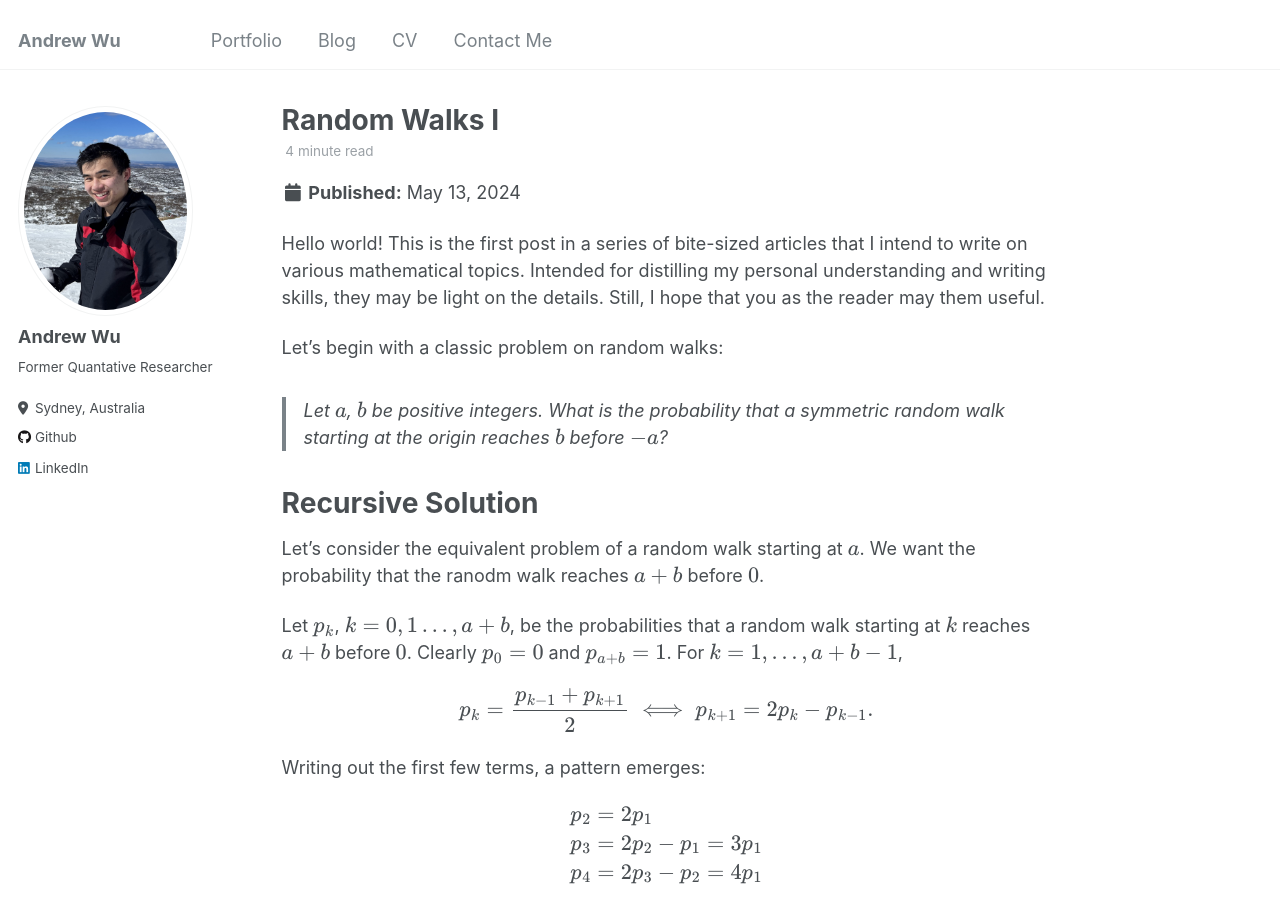
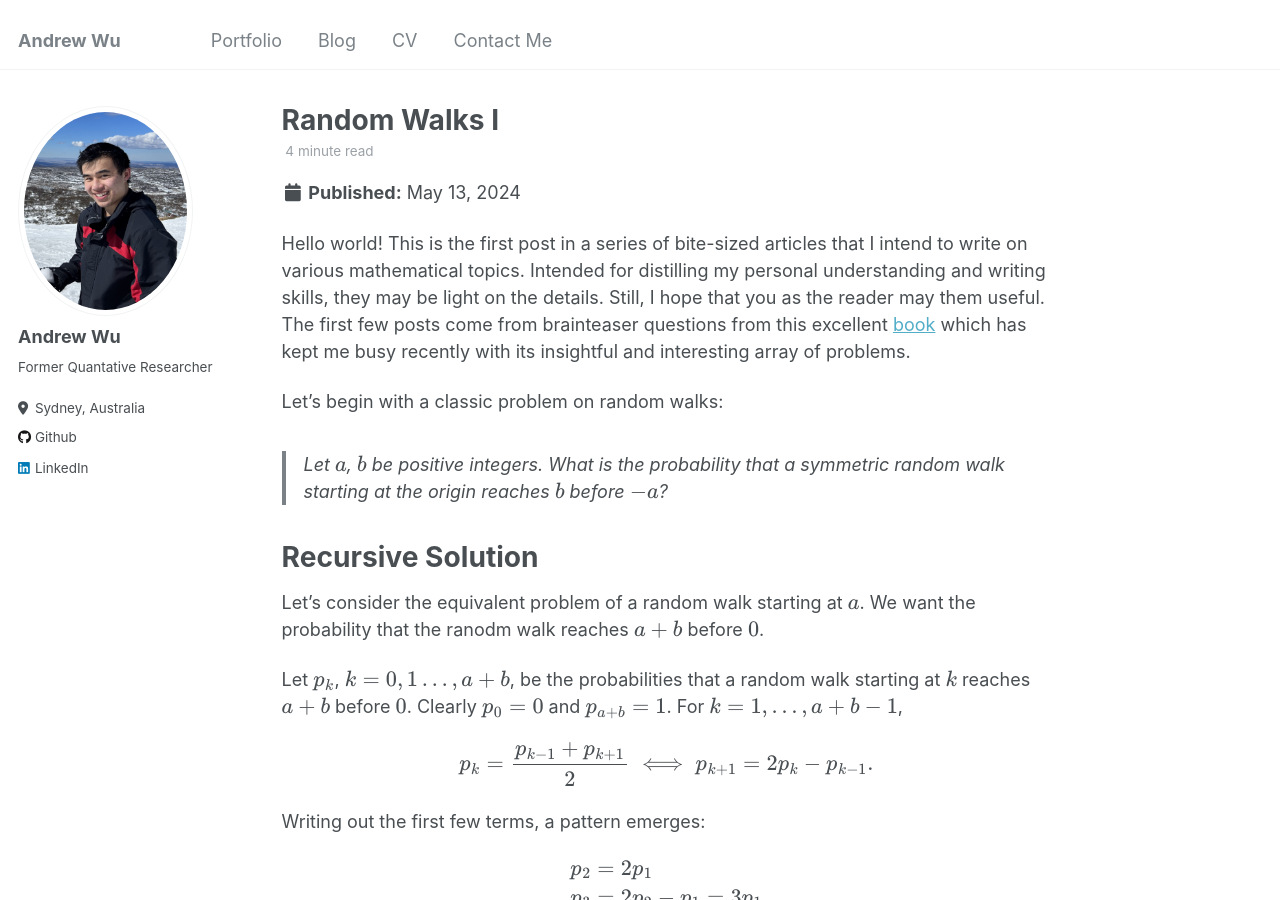
Before and after one commit to BrownianNotion/BrownianNotion.github.io, a Jekyll site: the page built from _posts/2024-05-13-blog-post-1.md, in a window 1280 px wide and 900 px high. Built offline with Jekyll 4.4.1, drawn with Linux system fonts in a browser that asks for light colours.

Commit message:
Fix: credit book

```diff
--- a/_posts/2024-05-13-blog-post-1.md
+++ b/_posts/2024-05-13-blog-post-1.md
@@ -7,7 +7,7 @@ tags:
   - maths
 ---
 
-Hello world! This is the first post in a series of bite-sized articles that I intend to write on various mathematical topics. Intended for distilling my personal understanding and writing skills, they may be light on the details. Still, I hope that you as the reader may them useful.
+Hello world! This is the first post in a series of bite-sized articles that I intend to write on various mathematical topics. Intended for distilling my personal understanding and writing skills, they may be light on the details. Still, I hope that you as the reader may them useful. The first few posts come from brainteaser questions from this excellent [book](https://quantnet.com/threads/new-interview-questions-book-probability-and-stochastic-calculus-quant-interview-questions.47947/) which has kept me busy recently with its insightful and interesting array of problems.
 
 Let's begin with a classic problem on random walks:
 > Let \\(a\\), \\(b\\) be positive integers. What is the probability that a symmetric random walk starting at the origin reaches \\(b\\) before \\(-a\\)?
```
